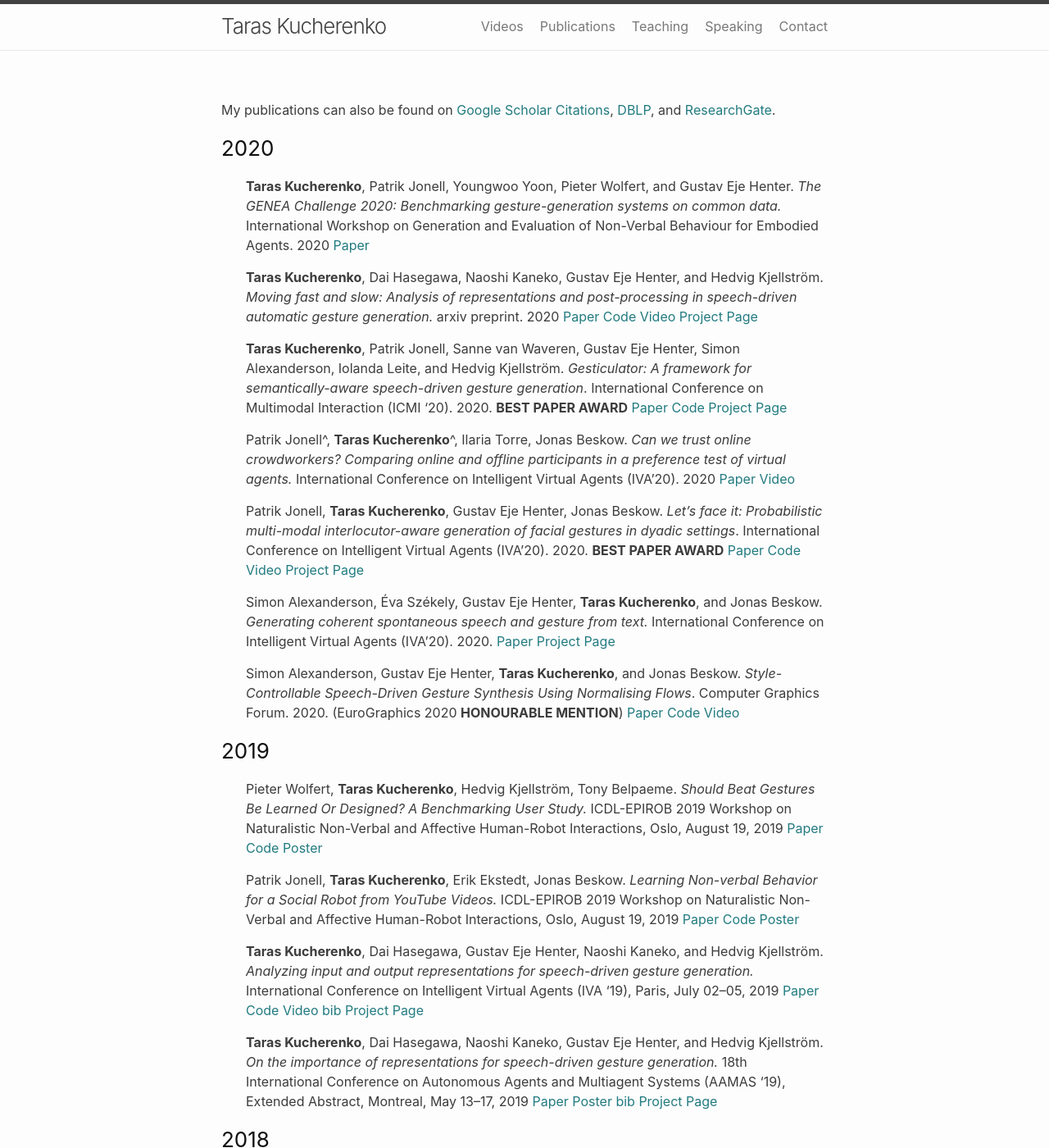
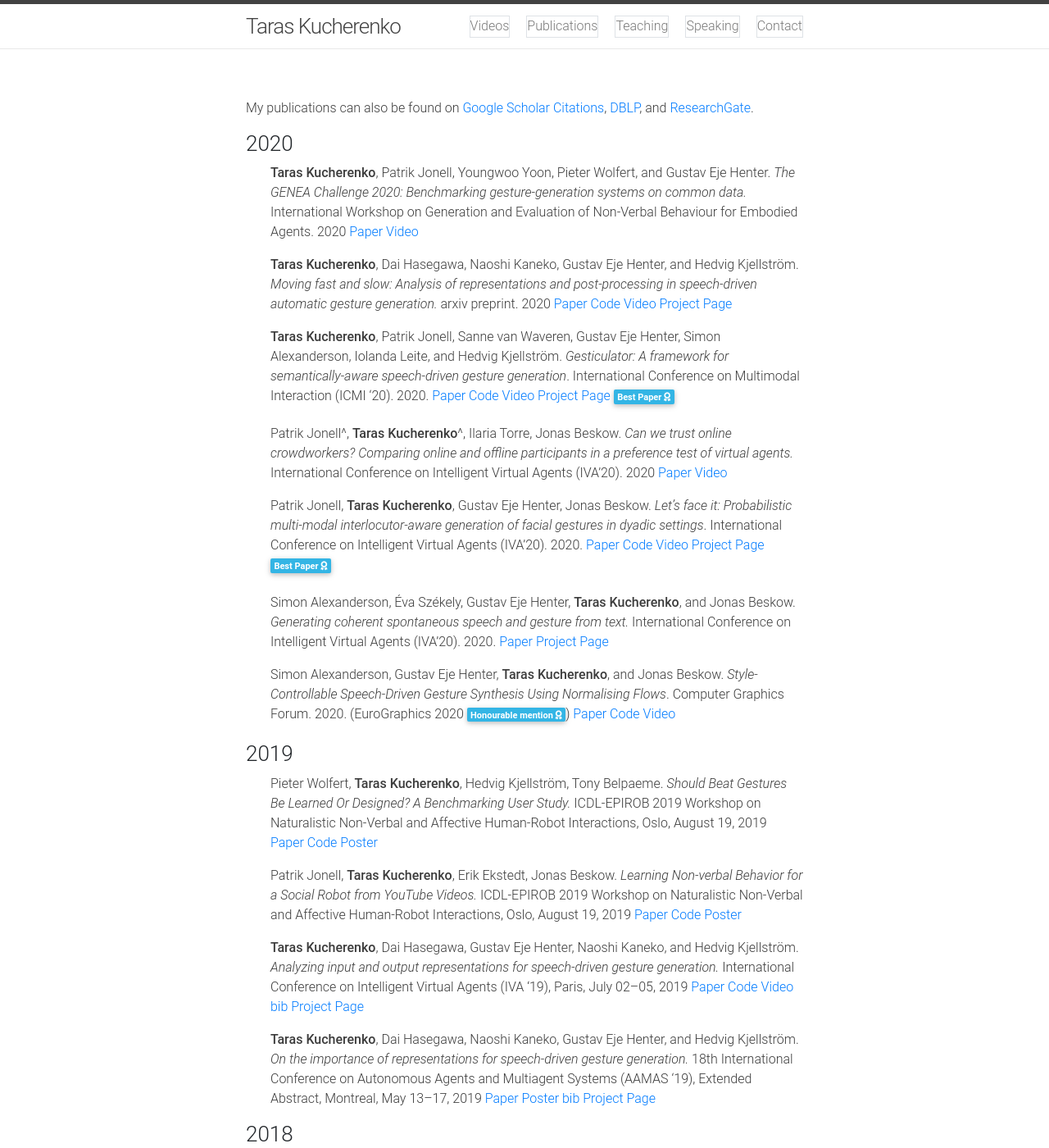
Before and after one commit to Svito-zar/Svito-zar.github.io, a Jekyll site: the page built from _pages/publications.md, in a window 1280 px wide and 1400 px high. Shown: the whole window at 82% size. Built offline with Jekyll 4.4.1, drawn with Linux system fonts in a browser that asks for light colours; nearby versions of some CDN libraries.

Commit message:
Fancy badges

```diff
--- a/_pages/publications.md
+++ b/_pages/publications.md
@@ -6,25 +6,31 @@ permalink: /publications/
 
 My publications can also be found on [Google Scholar Citations](https://scholar.google.com/citations?user=aI_16pYAAAAJ&hl=en), [DBLP](https://dblp.uni-trier.de/pers/hd/k/Kucherenko:Taras), and [ResearchGate](https://www.researchgate.net/profile/Taras_Kucherenko).
 
+<link href="https://stackpath.bootstrapcdn.com/bootstrap/4.5.2/css/bootstrap.min.css" rel="stylesheet" integrity="sha512-MoRNloxbStBcD8z3M/2BmnT+rg4IsMxPkXaGh2zD6LGNNFE80W3onsAhRcMAMrSoyWL9xD7Ert0men7vR8LUZg==" crossorigin="anonymous">
+<link rel="stylesheet" href="https://cdnjs.cloudflare.com/ajax/libs/mdbootstrap/4.19.1/css/mdb.min.css" integrity="sha512-RO38pBRxYH3SoOprtPTD86JFOclM51/XTIdEPh5j8sj4tp8jmQIx26twG52UaLi//hQldfrh7e51WzP9wuP32Q==" crossorigin="anonymous" />
+<!-- Fonts & Icons -->
+<link rel="stylesheet" href="https://cdnjs.cloudflare.com/ajax/libs/font-awesome/5.14.0/css/all.min.css"  integrity="sha512-1PKOgIY59xJ8Co8+NE6FZ+LOAZKjy+KY8iq0G4B3CyeY6wYHN3yt9PW0XpSriVlkMXe40PTKnXrLnZ9+fkDaog==" crossorigin="anonymous">
+
+
 ### 2020
 
-* **Taras Kucherenko**, Patrik Jonell, Youngwoo Yoon, Pieter Wolfert, and Gustav Eje Henter. *The GENEA Challenge 2020: Benchmarking gesture-generation systems on common data.* International Workshop on Generation and Evaluation of Non-Verbal Behaviour for Embodied Agents. 2020 [Paper](https://zenodo.org/record/4094697)
+* **Taras Kucherenko**, Patrik Jonell, Youngwoo Yoon, Pieter Wolfert, and Gustav Eje Henter. *The GENEA Challenge 2020: Benchmarking gesture-generation systems on common data.* International Workshop on Generation and Evaluation of Non-Verbal Behaviour for Embodied Agents. 2020 [Paper](https://zenodo.org/record/4094697) [Video](https://youtu.be/Y-5dgBQk34c)
 
 * **Taras  Kucherenko**,  Dai  Hasegawa, Naoshi Kaneko, Gustav  Eje  Henter, and Hedvig Kjellström.
 *Moving fast and slow: Analysis of representations and post-processing in speech-driven automatic gesture generation.*
 arxiv preprint. 2020
 [Paper](https://www.researchgate.net/publication/343096046_Moving_fast_and_slow_Analysis_of_representations_and_post-processing_in_speech-driven_automatic_gesture_generation) [Code](https://github.com/GestureGeneration/Speech_driven_gesture_generation_with_autoencoder) [Video](https://youtu.be/Iv7UBe92zrw) [Project Page](../_posts/2020-01-14-Audio2Gestures.md)
 
-* **Taras Kucherenko**, Patrik Jonell, Sanne van Waveren, Gustav Eje Henter, Simon Alexanderson, Iolanda Leite, and Hedvig Kjellström. *Gesticulator: A framework for semantically-aware speech-driven gesture generation*. International Conference on Multimodal Interaction (ICMI '20). 2020. **BEST PAPER AWARD**  [Paper](https://dl.acm.org/doi/10.1145/3382507.3418815) [Code](https://github.com/svito-zar/Gesticulator) [Project Page](../_posts/2020-08-03-Gesticulator.md)
+* **Taras Kucherenko**, Patrik Jonell, Sanne van Waveren, Gustav Eje Henter, Simon Alexanderson, Iolanda Leite, and Hedvig Kjellström. *Gesticulator: A framework for semantically-aware speech-driven gesture generation*. International Conference on Multimodal Interaction (ICMI '20). 2020. [Paper](https://dl.acm.org/doi/10.1145/3382507.3418815) [Code](https://github.com/svito-zar/Gesticulator) [Video](https://youtu.be/VQ8he6jjW08) [Project Page](../_posts/2020-08-03-Gesticulator.md) <span style="font-size: 11px;" class="badge badge-info mb-2">Best Paper <i class="fas fa-award"></i></span>
 
 * Patrik Jonell^, **Taras Kucherenko**^, Ilaria Torre, Jonas Beskow. *Can we trust online crowdworkers? Comparing online and offline participants in a preference test of virtual agents.* International Conference on Intelligent Virtual Agents (IVA'20). 2020 [Paper](https://dl.acm.org/doi/10.1145/3383652.3423860) [Video](https://youtu.be/OSuOvolaI6Y)
 
-* Patrik Jonell, **Taras Kucherenko**, Gustav Eje Henter, Jonas Beskow. *Let’s face it: Probabilistic multi-modal interlocutor-aware generation of facial gestures in dyadic settings*. International Conference on Intelligent Virtual Agents (IVA'20). 2020. **BEST PAPER AWARD** [Paper](https://raw.githubusercontent.com/jonepatr/lets_face_it/master/paper/jonell_lets_face_it.pdf) [Code](https://github.com/jonepatr/lets_face_it) [Video](https://youtu.be/RhazMS4L_bk) [Project Page](https://jonepatr.github.io/lets_face_it/)
+* Patrik Jonell, **Taras Kucherenko**, Gustav Eje Henter, Jonas Beskow. *Let’s face it: Probabilistic multi-modal interlocutor-aware generation of facial gestures in dyadic settings*. International Conference on Intelligent Virtual Agents (IVA'20). 2020. [Paper](https://raw.githubusercontent.com/jonepatr/lets_face_it/master/paper/jonell_lets_face_it.pdf) [Code](https://github.com/jonepatr/lets_face_it) [Video](https://youtu.be/RhazMS4L_bk) [Project Page](https://jonepatr.github.io/lets_face_it/) <span style="font-size: 11px;" class="badge badge-info mb-2">Best Paper <i class="fas fa-award"></i></span>
 
 * Simon Alexanderson, Éva Székely, Gustav Eje Henter, **Taras Kucherenko**, and Jonas Beskow.
 *Generating coherent spontaneous speech and gesture from text.* International Conference on Intelligent Virtual Agents (IVA'20). 2020. [Paper](https://dl.acm.org/doi/10.1145/3383652.3423874) [Project Page](https://simonalexanderson.github.io/IVA2020)
 
-* Simon Alexanderson, Gustav  Eje  Henter, **Taras Kucherenko**,  and Jonas Beskow. *Style-Controllable Speech-Driven Gesture Synthesis Using Normalising Flows*. Computer Graphics Forum. 2020. (EuroGraphics 2020 **HONOURABLE MENTION**) [Paper](../papers/alexanderson2020style.pdf) [Code](https://github.com/simonalexanderson/StyleGestures) [Video](https://youtu.be/egf3tjbWBQE)
+* Simon Alexanderson, Gustav  Eje  Henter, **Taras Kucherenko**,  and Jonas Beskow. *Style-Controllable Speech-Driven Gesture Synthesis Using Normalising Flows*. Computer Graphics Forum. 2020. (EuroGraphics 2020 <span style="font-size: 11px;" class="badge badge-info mb-2">Honourable mention <i class="fas fa-award"></i></span>) [Paper](../papers/alexanderson2020style.pdf) [Code](https://github.com/simonalexanderson/StyleGestures) [Video](https://youtu.be/egf3tjbWBQE)
 
 ### 2019
 * Pieter Wolfert, **Taras Kucherenko**, Hedvig Kjellström, Tony Belpaeme. *Should Beat Gestures Be Learned Or Designed? A Benchmarking User Study.* ICDL-EPIROB 2019 Workshop on Naturalistic Non-Verbal and Affective Human-Robot Interactions, Oslo, August 19, 2019 [Paper](https://pieterwolfert.com/files/epirob_camera_final.pdf) [Code](https://github.com/Svito-zar/Speech_driven_gesture_generation) [Poster](../posters/should_gesture_be_learned_poster.pdf)
```
